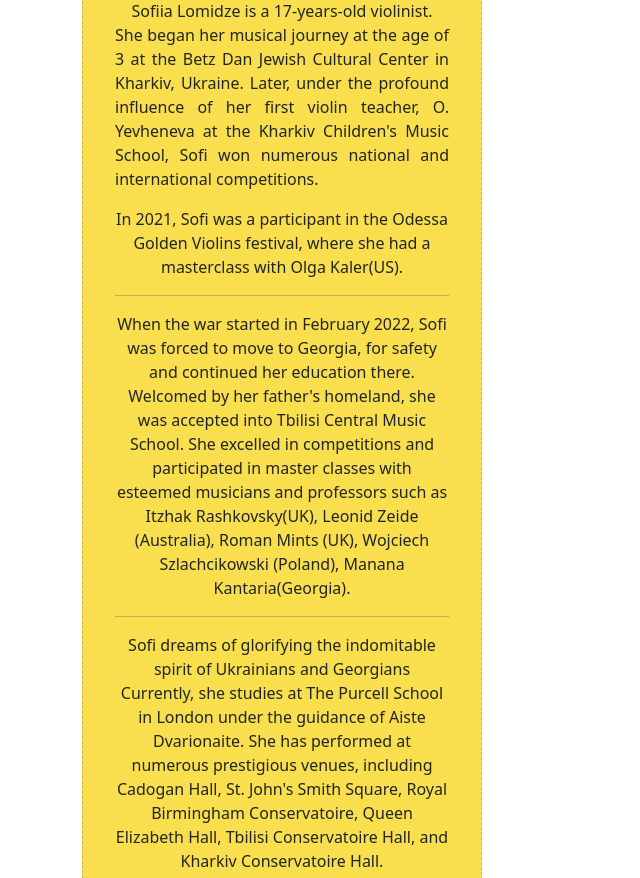
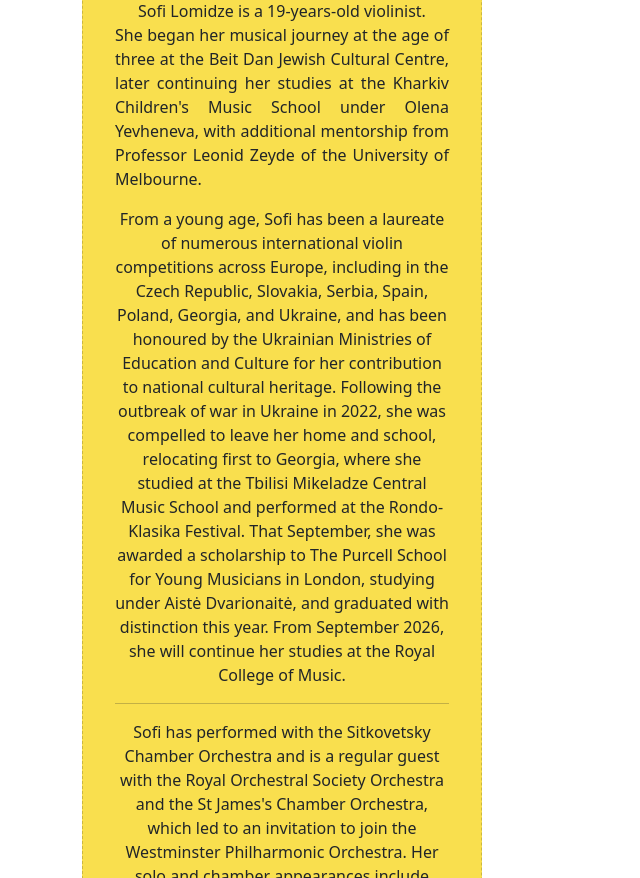
Before and after one commit to solomidze/sofilomidze, a plain HTML site: page index copy.html in a window 1280 px wide. Shown: the part 682-1560 px from the top of the page, without its empty margins (0-640 px from the left). Drawn offline with nearby package versions, Linux system fonts and the light colour scheme.

Commit message:
Update index copy.html

```diff
--- a/index copy.html
+++ b/index copy.html
@@ -83,44 +83,25 @@
             </div>
             <div align="center">
 
-              Sofiia Lomidze is a 17-years-old violinist.
+              Sofi Lomidze is a 19-years-old violinist.
 
             <p align="justify">
-          She began her musical
-            journey at the age of 3 at the Betz Dan Jewish Cultural Center in
-            Kharkiv, Ukraine. Later, under the profound influence of her first
-            violin teacher, O. Yevheneva at the Kharkiv Children's Music School,
-            Sofi won numerous national and international competitions.
+          She began her musical journey at the age of three
+              at the Beit Dan Jewish Cultural Centre,
+              later continuing her studies at the Kharkiv Children's Music School under Olena Yevheneva,
+              with additional mentorship from Professor Leonid Zeyde of the University of Melbourne.
+
           </p>
 
             <p>
-            In 2021, Sofi was a participant in the Odessa Golden
-            Violins festival, where she had a masterclass with Olga Kaler(US).
+            From a young age, Sofi has been a laureate of numerous international violin competitions across Europe, including in the Czech Republic, Slovakia, Serbia, Spain, Poland, Georgia, and Ukraine, and has been honoured by the Ukrainian Ministries of Education and Culture for her contribution to national cultural heritage. Following the outbreak of war in Ukraine in 2022, she was compelled to leave her home and school, relocating first to Georgia, where she studied at the Tbilisi Mikeladze Central Music School and performed at the Rondo-Klasika Festival. That September, she was awarded a scholarship to The Purcell School for Young Musicians in London, studying under Aistė Dvarionaitė, and graduated with distinction this year. From September 2026, she will continue her studies at the Royal College of Music.
             </p>
 
             <hr>
-            When the war started in February 2022, Sofi was forced to move to
-            Georgia, for safety and continued her education there. Welcomed by
-            her father's homeland, she was accepted into Tbilisi Central Music School. She excelled in competitions and
-            participated in master classes with esteemed musicians and
-            professors such as Itzhak Rashkovsky(UK), Leonid Zeide
-            (Australia), Roman Mints (UK), Wojciech
-            Szlachcikowski (Poland), Manana Kantaria(Georgia).
-            <hr>
-            Sofi dreams of glorifying the indomitable spirit of Ukrainians and Georgians
-            <p>
-            Currently, she studies at The Purcell
-            School in London under the guidance of Aiste
-            Dvarionaite. She has
-            performed at numerous prestigious venues, including Cadogan Hall,
-            St. John's Smith Square, Royal Birmingham Conservatoire, Queen
-            Elizabeth Hall, Tbilisi Conservatoire Hall, and Kharkiv Conservatoire Hall.
+            Sofi has performed with the Sitkovetsky Chamber Orchestra and is a regular guest with the Royal Orchestral Society Orchestra and the St James's Chamber Orchestra, which led to an invitation to join the Westminster Philharmonic Orchestra. Her solo and chamber appearances include Cadogan Hall, Queen Elizabeth Hall, St John's Smith Square, and the Royal Birmingham Conservatoire, and in 2026 she was awarded the prestigious honour of performing at Wigmore Hall in London, alongside an appearance on BBC Radio. She has taken part in festivals across the United Kingdom and Europe, including the Shkolnikova Summer Academy in France, where she performed Ukrainian music, and has received masterclasses from Lisa Batiashvili at the Mozarteum, Itzhak Rashkovsky, Roman Mints, Dmitry Sitkovetsky, Olga Kaler, and Daniil Kurganov.
             <p>
             <hr>
-            Sofi is passionate about performing as soloist, believing it to be the best way to connect with people's
-            hearts and minds and to uniquely present the beauty of the musical
-            language through her artistic mission. She is deeply involved in charity concerts across the
-            UK,such as Voice of Ukraine (London 2023/2024) to support Ukraine and children in need. </p>
+            Sofi believes that music carries a responsibility beyond the stage, and regularly performs at charitable concerts and fundraising events in support of children affected by conflict and in need. Since her relocation in 2022, she has performed at more than twenty charity concerts, including fundraisers for medical ambulances. Notable appearance on the concerts, including "We Are" Festival (2025) and "Another Music Festival," and "Song for Ukraine" at Farm Street Church in July 2026. </p>
 
 
             <hr>
```
